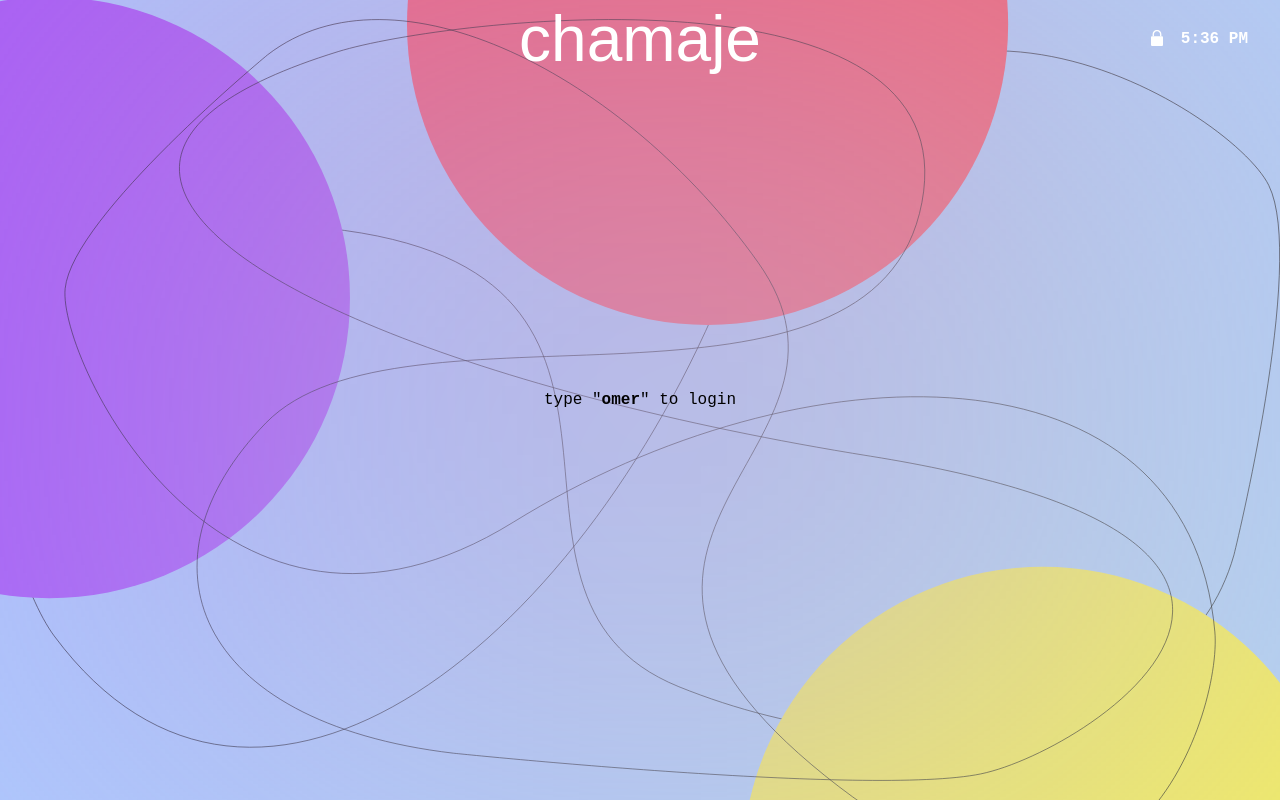
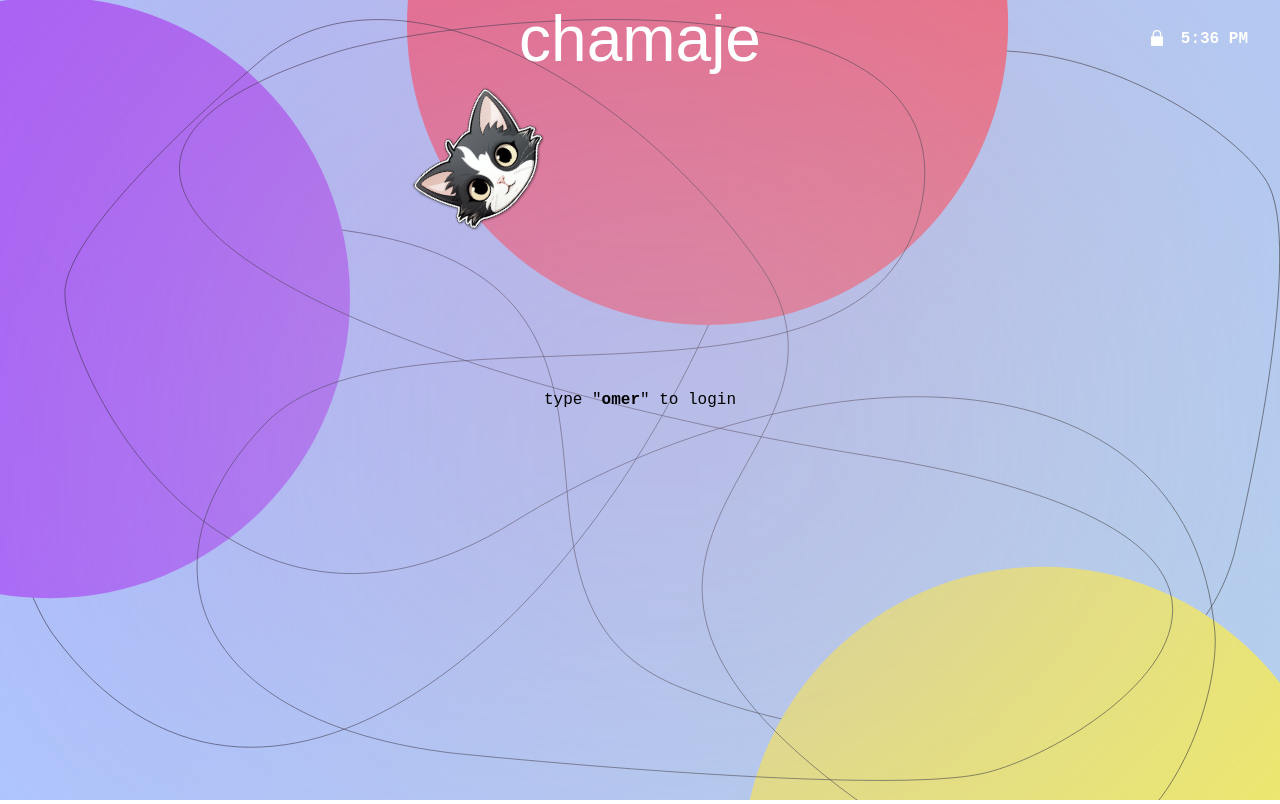
Before and after one commit to n1kito/ft_transcendence, a React (Create React App) app in the folder react-chamaje/: page / in a window 1280 px wide. Built offline with nearby package versions, Linux system fonts and the light colour scheme; a web font is replaced by a local one.

Commit message:
merged login with routes

```diff
--- a/react-chamaje/src/components/Login/Login.css
+++ b/react-chamaje/src/components/Login/Login.css
@@ -10,11 +10,12 @@
 	margin: 0;
 	display: flex;
 	flex-direction: column;
-	background: rgba(148, 187, 233, 1);
-	background-color: transparent;
+	/* background: rgba(148, 187, 233, 1); */
+	/* background-color: transparent; */
 	font-family: 'Courier New', Courier, monospace;
 	user-select: none;
 	cursor: default;
+	z-index: 1500;
 }
 
 #navBar {
--- a/react-chamaje/src/components/Login/Login.tsx
+++ b/react-chamaje/src/components/Login/Login.tsx
@@ -1,14 +1,12 @@
 import React, { useState, useEffect, useRef } from 'react';
 import './Login.css';
 // import Background from '../Background/Background';
-import { userEvent } from '@storybook/testing-library';
-import LoginForm from '../LoginForm/LoginForm';
-import Window, { MenuLinks } from '../Window/Window';
+import Window from '../Window/Window';
 import Terminal from './Components/Terminal/Terminal';
 import Clock from '../Clock/Clock';
 import Lock from '../Lock/Lock';
 import { motion } from 'framer-motion';
-import { tsParticles } from 'tsparticles-engine';
+import Stickerparticles from '../Stickerparticles/Stickerparticles';
 
 const Login = () => {
 	// const [input, setInput] = useState('');
@@ -112,6 +110,7 @@ const Login = () => {
 						</>
 					)}
 				</motion.div>
+				<Stickerparticles />
 			</div>
 			{/* <Background /> */}
 		</div>
--- a/react-chamaje/src/components/Stickerparticles/Stickerparticles.css
+++ b/react-chamaje/src/components/Stickerparticles/Stickerparticles.css
@@ -5,5 +5,5 @@
 	height: 100vw;
 	position: absolute;
 	top: 0;
-	z-index: 10;
+	z-index: 0;
 }
--- a/react-chamaje/src/components/Stickerparticles/Stickerparticles.tsx
+++ b/react-chamaje/src/components/Stickerparticles/Stickerparticles.tsx
@@ -120,7 +120,7 @@ const Stickerparticles = () => {
 								{
 									src: omerSticker,
 								},
-							]
+							],
 						},
 					},
 					size: {
```
Also changed, not shown: react-chamaje/src/App.tsx (+6 -2 lines), react-chamaje/src/App.css (line endings or trailing spaces), react-chamaje/src/index.css (line endings or trailing spaces).
